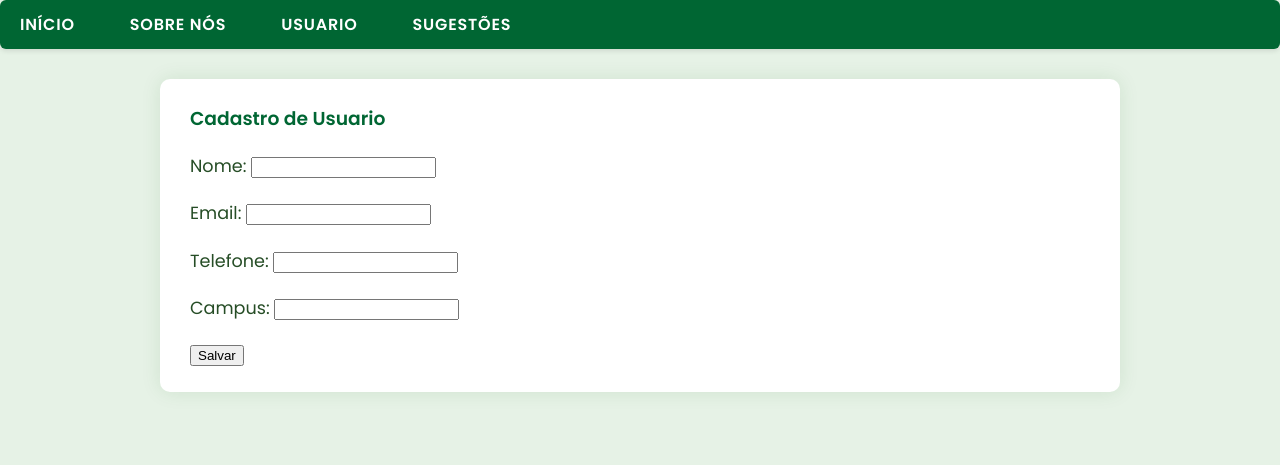
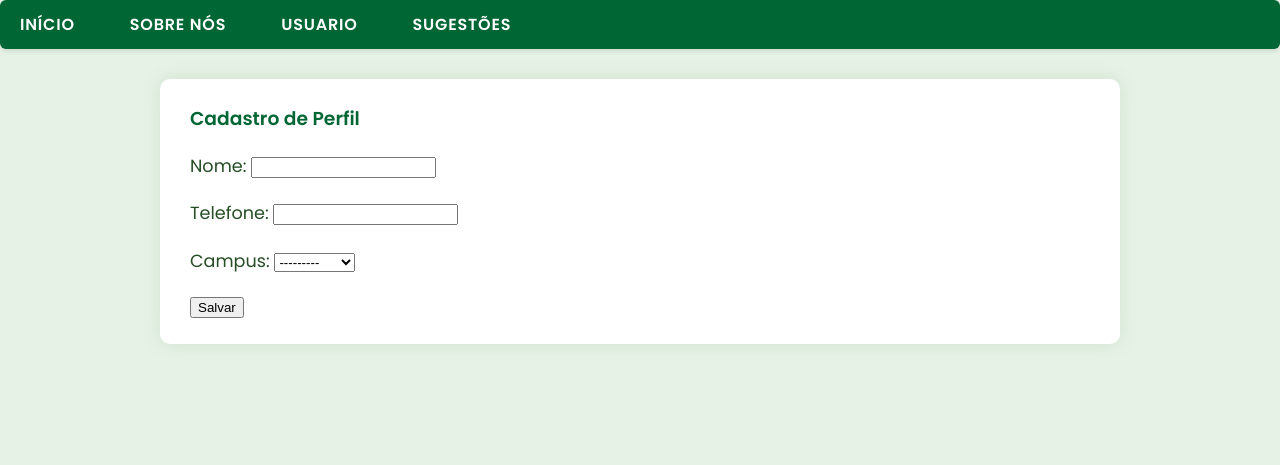
Before and after one commit to maduzita25/PW2025, a Django app: page /adicionar/usuario/ in a window 1280 px wide. Shown: the top 465 px of the page. Run offline with Django 4.2, Linux system fonts and the light colour scheme; data comes from the database, SQL or seed files in the repository.

Commit message:
Alteração no models e views, imagens dos diagramas

```diff
--- a/paginas/models.py
+++ b/paginas/models.py
@@ -1,4 +1,21 @@
 from django.db import models
+from django.contrib.auth.models import User
+
+
+STATUS_CHOICES = [
+    ('aberta', 'Aberta'),
+    ('analise', 'Em análise'),
+    ('andamento', 'Em andamento'),
+    ('concluida', 'Concluída'),
+    ('rejeitada', 'Rejeitada'),
+]
+
+PRIORIDADE_CHOICES = [
+    ('baixa', 'Baixa'),
+    ('media', 'Média'),
+    ('alta', 'Alta'),
+]
+
 
 class Campus(models.Model):
     nome = models.CharField(max_length=100)
@@ -14,51 +31,36 @@
         return self.nome
 
 
-class Usuario(models.Model):
+class Perfil(models.Model):
     nome = models.CharField(max_length=100)
-    email = models.EmailField()
-    telefone = models.CharField(max_length=20, blank=True)
-    campus = models.CharField(max_length=100)
+    telefone = models.CharField(max_length=15, blank=True)
+    campus = models.ForeignKey(Campus, on_delete=models.PROTECT)
+    usuario = models.ForeignKey(User, on_delete=models.PROTECT)
 
     def __str__(self):
         return self.nome
 
 
 class Sugestao(models.Model):
-    STATUS_CHOICES = [
-        ('aberta', 'Aberta'),
-        ('analise', 'Em análise'),
-        ('andamento', 'Em andamento'),
-        ('concluida', 'Concluída'),
-        ('rejeitada', 'Rejeitada'),
-    ]
-
-    PRIORIDADE_CHOICES = [
-        ('baixa', 'Baixa'),
-        ('media', 'Média'),
-        ('alta', 'Alta'),
-    ]
 
     titulo = models.CharField(max_length=200)
     descricao = models.TextField()
-    usuario = models.ForeignKey(Usuario, on_delete=models.CASCADE)
-    campus = models.ForeignKey(Campus, on_delete=models.CASCADE)
-    categorias = models.ForeignKey(Categoria, on_delete=models.CASCADE)
+    campus = models.ForeignKey(Campus, on_delete=models.PROTECT)
+    categoria = models.ForeignKey(Categoria, on_delete=models.PROTECT)
     data_criacao = models.DateTimeField(auto_now_add=True)
     status = models.CharField(max_length=20, choices=STATUS_CHOICES, default='aberta')
     prioridade = models.CharField(max_length=10, choices=PRIORIDADE_CHOICES, blank=True, null=True)
     anexos = models.FileField(upload_to='anexos/', blank=True, null=True)
+    usuario = models.ForeignKey(User, on_delete=models.PROTECT)
 
     def __str__(self):
         return self.titulo
 
 
-
-
 class Comentario(models.Model):
     texto = models.TextField()
     data_comentario = models.DateTimeField(auto_now_add=True)
-    usuario = models.ForeignKey(Usuario, on_delete=models.CASCADE)
+    usuario = models.ForeignKey(User, on_delete=models.PROTECT)
     sugestao = models.ForeignKey(Sugestao, on_delete=models.CASCADE, related_name='comentarios')
 
     def __str__(self):
--- a/paginas/urls.py
+++ b/paginas/urls.py
@@ -2,8 +2,8 @@
 from django.urls import path
 from .views import (
     IndexView, SobreView, SugestoesView,
-    CampusCreate, CategoriaCreate, SugestaoCreate, ComentarioCreate, CursoCreate, TipoSolicitacaoCreate, UsuarioCreate,
-    CampusUpdate, CategoriaUpdate, SugestaoUpdate, ComentarioUpdate, CursoUpdate, TipoSolicitacaoUpdate, UsuarioUpdate
+    CampusCreate, CategoriaCreate, SugestaoCreate, ComentarioCreate, CursoCreate, TipoSolicitacaoCreate, PerfilCreate,
+    CampusUpdate, CategoriaUpdate, SugestaoUpdate, ComentarioUpdate, CursoUpdate, TipoSolicitacaoUpdate, PerfilUpdate,
 )
 
 urlpatterns = [
@@ -19,7 +19,7 @@
     path("adicionar/comentario/", ComentarioCreate.as_view(), name="inserir-comentario"),
     path("adicionar/curso/", CursoCreate.as_view(), name="inserir-curso"),
     path("adicionar/tiposolicitacao/", TipoSolicitacaoCreate.as_view(), name="inserir-tiposolicitacao"),
-    path("adicionar/usuario/", UsuarioCreate.as_view(), name="inserir-usuario"),
+    path("adicionar/usuario/", PerfilCreate.as_view(), name="inserir-perfil"),
 
     # ROTAS DE EDIÇÃO
     path("editar/campus/<int:pk>/", CampusUpdate.as_view(), name="editar-campus"),
@@ -28,5 +28,5 @@
     path("editar/comentario/<int:pk>/", ComentarioUpdate.as_view(), name="editar-comentario"),
     path("editar/curso/<int:pk>/", CursoUpdate.as_view(), name="editar-curso"),
     path("editar/tiposolicitacao/<int:pk>/", TipoSolicitacaoUpdate.as_view(), name="editar-tiposolicitacao"),
-    path("editar/usuario/<int:pk>/", UsuarioUpdate.as_view(), name="editar-usuario"),
+    path("editar/usuario/<int:pk>/", PerfilUpdate.as_view(), name="editar-perfil"),
 ]
--- a/paginas/views.py
+++ b/paginas/views.py
@@ -2,7 +2,7 @@
 from django.views.generic.edit import CreateView, UpdateView
 from django.urls import reverse_lazy
 
-from .models import Campus, Categoria, Sugestao, Comentario, Curso, TipoSolicitacao, Usuario
+from .models import Campus, Categoria, Sugestao, Comentario, Curso, TipoSolicitacao, Perfil
 
 # PÁGINAS ESTÁTICAS
 class IndexView(TemplateView):
@@ -36,7 +36,7 @@
 
 class SugestaoCreate(CreateView):
     model = Sugestao
-    fields = ['titulo', 'descricao', 'usuario', 'campus', 'categorias', 'prioridade', 'anexos']
+    fields = ['titulo', 'descricao', 'usuario', 'campus', 'categoria', 'prioridade', 'anexos']
     template_name = 'paginas/form.html'
     success_url = reverse_lazy('index')
     extra_context = {'titulo': 'Cadastro de Sugestão', 'botao': 'Cadastrar'}
@@ -66,12 +66,12 @@
     extra_context = {'titulo': 'Cadastro de Tipo de Solicitação', 'botao': 'Cadastrar'}
 
 
-class UsuarioCreate(CreateView):
-    model = Usuario
-    fields = ['nome', 'email', 'telefone', 'campus']  # Substitua pelos campos reais do modelo Cadastro
+class PerfilCreate(CreateView):
+    model = Perfil
+    fields = ['nome', 'telefone', 'campus']  # Substitua pelos campos reais do modelo Cadastro
     template_name = 'paginas/form.html'
     success_url = reverse_lazy('index')
-    extra_context = {'titulo': 'Cadastro de Usuario', 'botao': 'Cadastrar'}
+    extra_context = {'titulo': 'Cadastro de Perfil', 'botao': 'Cadastrar'}
 
 
 # UPDATE VIEWS
@@ -93,7 +93,7 @@
 
 class SugestaoUpdate(UpdateView):
     model = Sugestao
-    fields = ['titulo', 'descricao', 'usuario', 'campus', 'categorias', 'status', 'prioridade', 'anexos']
+    fields = ['titulo', 'descricao', 'usuario', 'campus', 'categoria', 'prioridade', 'anexos']
     template_name = 'paginas/form.html'
     success_url = reverse_lazy('index')
     extra_context = {'titulo': 'Atualização de Sugestão', 'botao': 'Salvar'}
@@ -123,9 +123,9 @@
     extra_context = {'titulo': 'Atualização de Tipo de Solicitação', 'botao': 'Salvar'}
 
 
-class UsuarioUpdate(UpdateView):
-    model = Usuario
-    fields = ['campo1', 'campo2', 'campo3']  # Substitua pelos campos reais do modelo Cadastro
+class PerfilUpdate(UpdateView):
+    model = Perfil
+    fields = ['nome', 'telefone', 'campus']  # Substitua pelos campos reais do modelo Cadastro
     template_name = 'paginas/form.html'
     success_url = reverse_lazy('index')
-    extra_context = {'titulo': 'Atualização de Usuario', 'botao': 'Salvar'}
+    extra_context = {'titulo': 'Atualização de Perfil', 'botao': 'Salvar'}
```
Also changed, not shown: paginas/templates/paginas/sobre.html (+7 -0 lines), db.sqlite3, paginas/migrations/0003_perfil_rename_categorias_sugestao_categoria_and_more.py (added), paginas/migrations/0004_alter_comentario_usuario_alter_perfil_campus_and_more.py (added), static/img/casosuso.png (added), static/img/classes.png (added).
